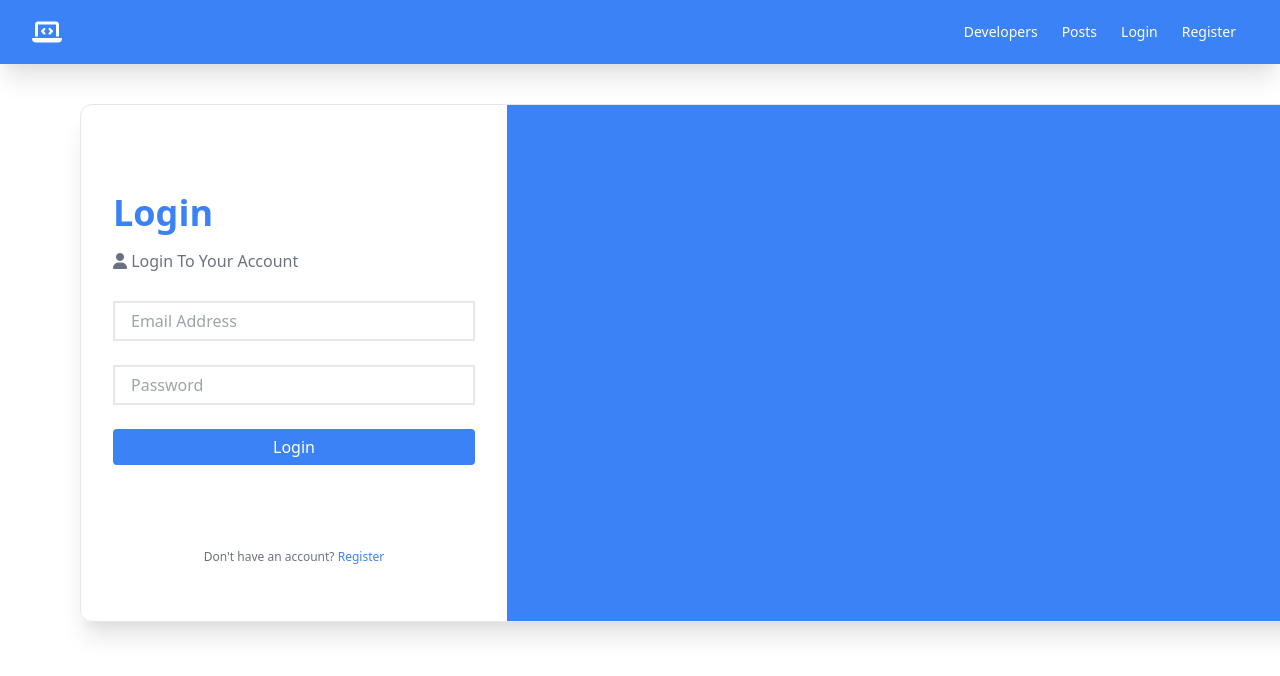
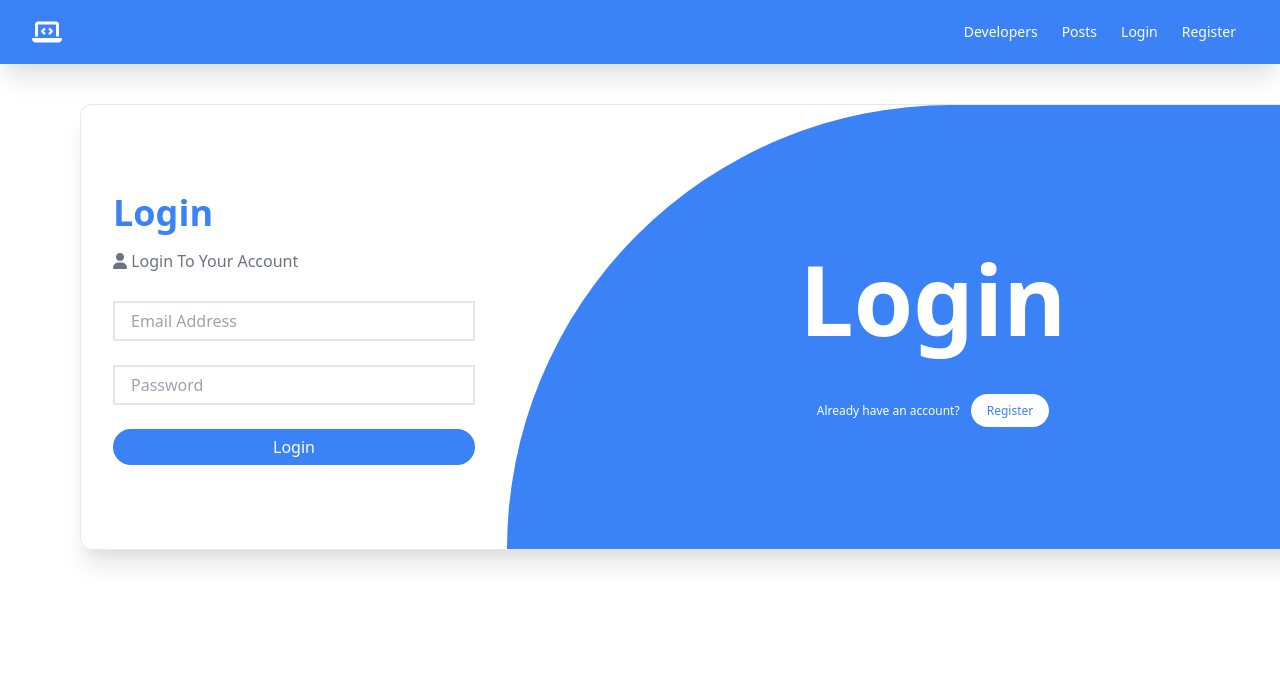
Before and after one commit to ashcbrd/DevStack, a React (Create React App) app in the folder client/: page /login in a window 1280 px wide. Shown: the top 676 px of the page. Built offline with nearby package versions, Linux system fonts and the light colour scheme; no server answers.

Commit message:
polished the design in landing page and forms

```diff
--- a/client/src/components/auth/Login.jsx
+++ b/client/src/components/auth/Login.jsx
@@ -62,11 +62,11 @@ const Login = ({ login, isAuthenticated }) => {
 
           <input
             type="submit"
-            className="w-full my-3 text-white rounded shadow-base p-1 w-32 bg-blue-500 transition-all border-2 border-blue-500 hover:opacity-80 hover:shadow-lg"
+            className="w-full my-3 text-white rounded-full shadow-base p-1 w-32 bg-blue-500 transition-all border-2 border-blue-500 hover:opacity-80 hover:shadow-lg"
             value="Login"
           />
         </form>
-        <p className="mb-14 text-center text-gray-500 text-xs">
+        <p className="md:hidden text-center text-gray-500 text-xs">
           Don't have an account?{" "}
           <Link
             className="text-blue-500 hover:opacity-70 hover:underline transition-all"
@@ -76,7 +76,18 @@ const Login = ({ login, isAuthenticated }) => {
           </Link>
         </p>
       </div>
-      <div className="bg-blue-500 hidden md:block login-bg w-full" />
+      <div className="hidden bg-blue-500 rounded-tl-full md:flex flex-col justify-center items-center w-full">
+        <h1 className="text-8xl font-bold text-white my-4">Login</h1>
+        <p className="mt-10 text-center text-xs md:text-basenpm  text-white text-xs">
+          Already have an account?{" "}
+          <Link
+            className="bg-white rounded-full p-2 px-4 text-blue-500 ml-2 hover:opacity-70 transition-all"
+            to="/register"
+          >
+            Register
+          </Link>
+        </p>
+      </div>
     </div>
   );
 };
--- a/client/src/components/layout/Landing.jsx
+++ b/client/src/components/layout/Landing.jsx
@@ -4,16 +4,16 @@ import { Link } from "react-router-dom";
 
 export const Landing = () => {
   return (
-    <section className="bg h-screen w-screen">
-      <div className="flex flex-col-reverse bg-black bg-opacity-50 md:justify-betweens md:flex-row">
+    <section className="h-screen w-screen">
+      <div className="flex flex-col-reverse bg-white bg-opacity-50 md:justify-betweens md:flex-row">
         <div className="flex flex-col justify-center h-screen w-4/6 ml-16">
           <Slide left>
-            <h1 className="x-large text-8xl font-sans font-bold text-white mb-4">
+            <h1 className="x-large text-8xl font-sans font-bold text-blue-500 mb-4">
               SOCIAL NETWORK FOR DEVELOPERS
             </h1>
           </Slide>
           <Slide delay={500} left>
-            <p className="text-white text-3xl mb-4">
+            <p className="text-white text-blue-500 text-3xl mb-4">
               Create a developer profile/portfolio, share posts and connect with
               other developers in the community.
             </p>
@@ -28,7 +28,7 @@ export const Landing = () => {
               </Link>
               <Link
                 to="/login"
-                className="text-xl text-white p-4 px-14 border-2 border-blue-500 hover:opacity-80 rounded-lg"
+                className="text-xl text-blue-500 p-4 px-14 border-2 border-blue-500 hover:opacity-80 rounded-lg"
               >
                 Login
               </Link>
--- a/client/src/styles/App.css
+++ b/client/src/styles/App.css
@@ -4,6 +4,7 @@
   --light-color: #f4f4f4;
   --danger-color: #dc3545;
   --success-color: #28a745;
+  --dark-blue: #02198b;
 }
 
 .bg {
@@ -12,9 +13,9 @@
 }
 
 .x-large {
-  text-shadow: 5px 5px 1px var(--primary-color),
-    4px 4px 1px var(--primary-color), 3px 3px 1px var(--primary-color),
-    2px 2px 1px var(--primary-color), 1px 1px 1px var(--primary-color);
+  text-shadow: 5px 5px 1px var(--dark-blue), 4px 4px 1px var(--dark-blue),
+    3px 3px 1px var(--dark-blue), 2px 2px 1px var(--dark-blue),
+    1px 1px 1px var(--dark-blue);
 }
 
 .text-icon,
```
